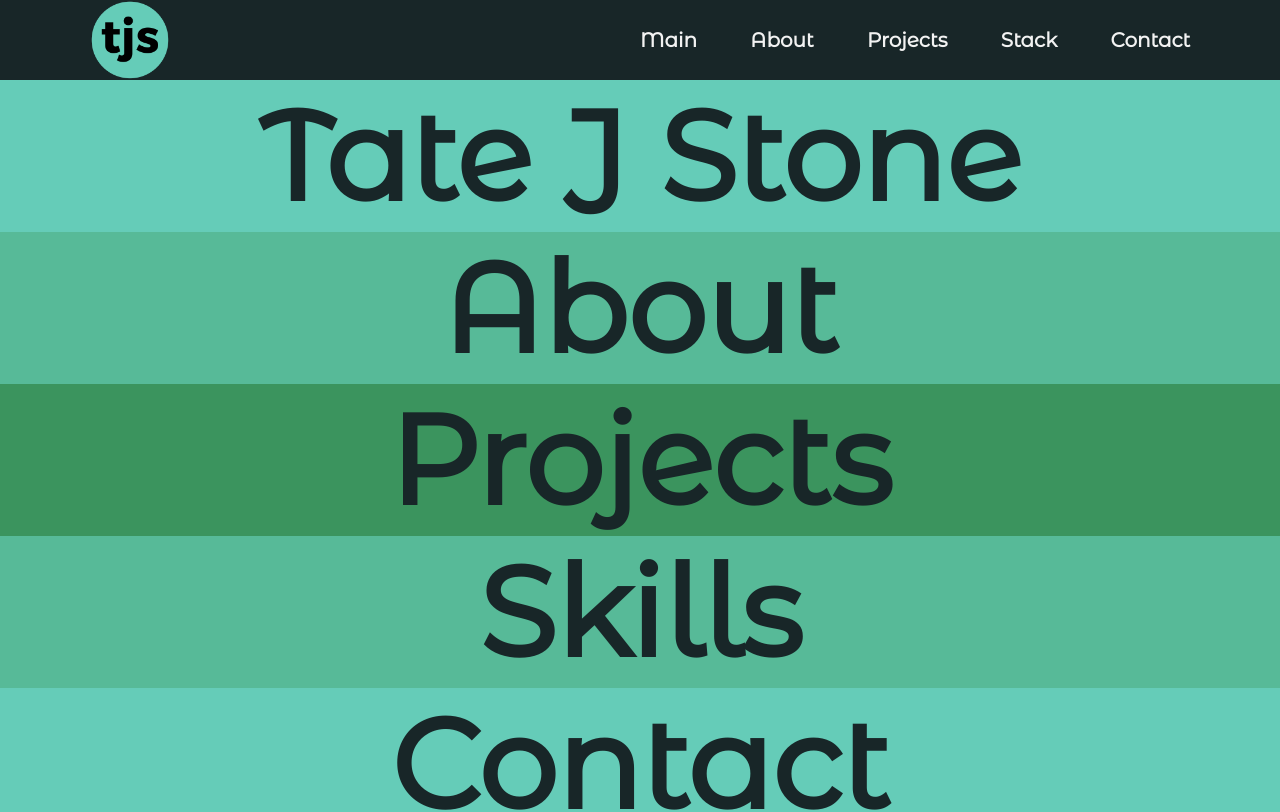
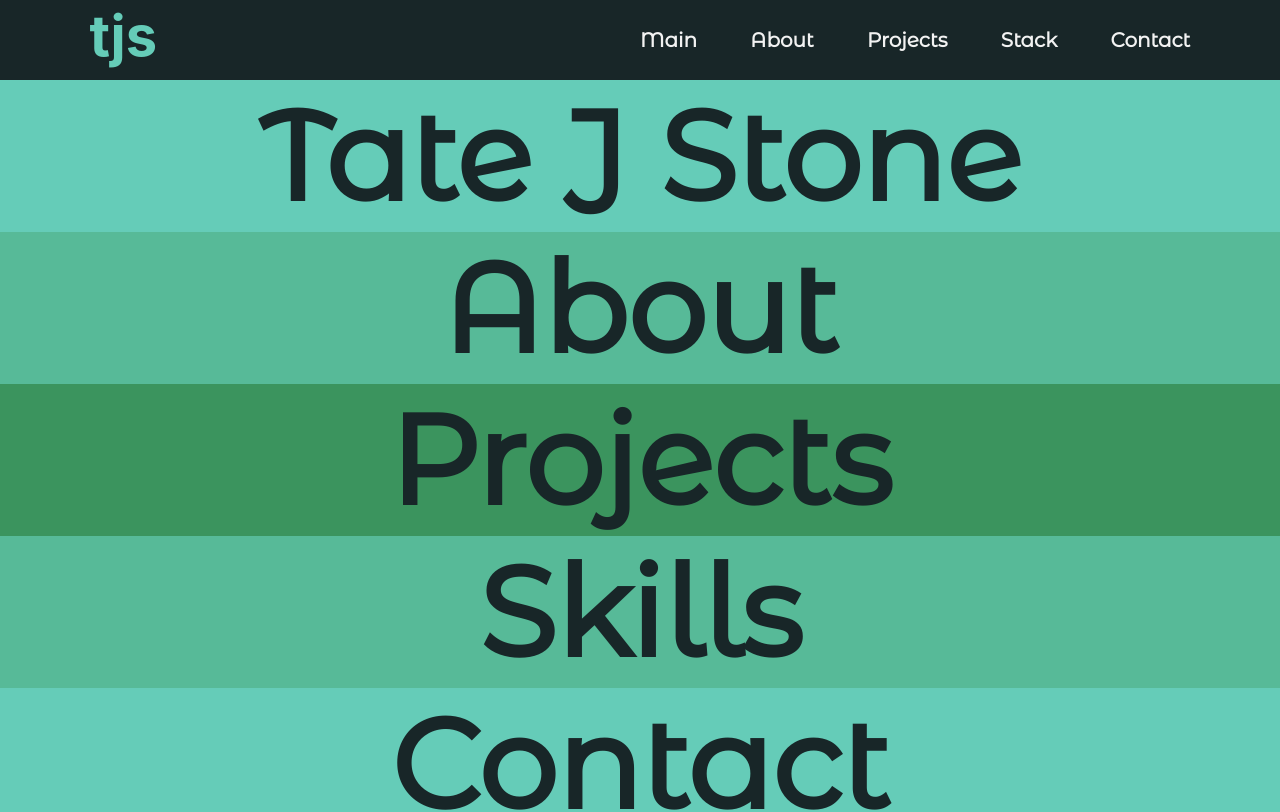
Before and after one commit to tjamesstone/portfolio, a React (Create React App) app: page / in a window 1280 px wide. Shown: the top 812 px of the page. Built offline with nearby package versions, Linux system fonts and the light colour scheme.

Commit message:
More styling

```diff
--- a/src/App.scss
+++ b/src/App.scss
@@ -8,9 +8,7 @@ $light: #F2F2F2;
 
 .App{
     background-color: $green1;
-    h1{
-        color: $dark;
-    }
+
     margin-top: 0;
     background: $green1;
 
--- a/src/components/Header.jsx
+++ b/src/components/Header.jsx
@@ -1,6 +1,5 @@
 import React, {Component} from 'react';
 import './Header.scss'
-import logo from '../assets/IMG_0835.PNG'
 
 class Header extends Component{
   constructor() {
@@ -13,7 +12,7 @@ class Header extends Component{
   render(){
   return (
     <div className="header">
-        <img className='logo' src={logo} alt="logo"/>
+        <h1 className='tjs'>tjs</h1>
         <div className="options">
             <p>Main</p>
             <p>About</p>
--- a/src/components/Header.scss
+++ b/src/components/Header.scss
@@ -22,7 +22,16 @@
         cursor: pointer;
         color: white;
     }
-
+    h1{
+        color: $green1;
+        font-size: 3.5rem;
+        margin: 0;
+        padding-bottom: .5rem;
+    }
+    h1:hover{
+        cursor: pointer;
+        color: $green2;
+    }
 
 }
 
@@ -36,3 +45,6 @@
     font-weight: bold;
 
 }
+.tjs{
+    border-radius: 50%;
+}
--- a/src/components/HomePage.scss
+++ b/src/components/HomePage.scss
@@ -2,4 +2,7 @@
 
 .homepage{
 margin-top: 10vh;
+h1{
+    color: $dark;
 }
+}
```
